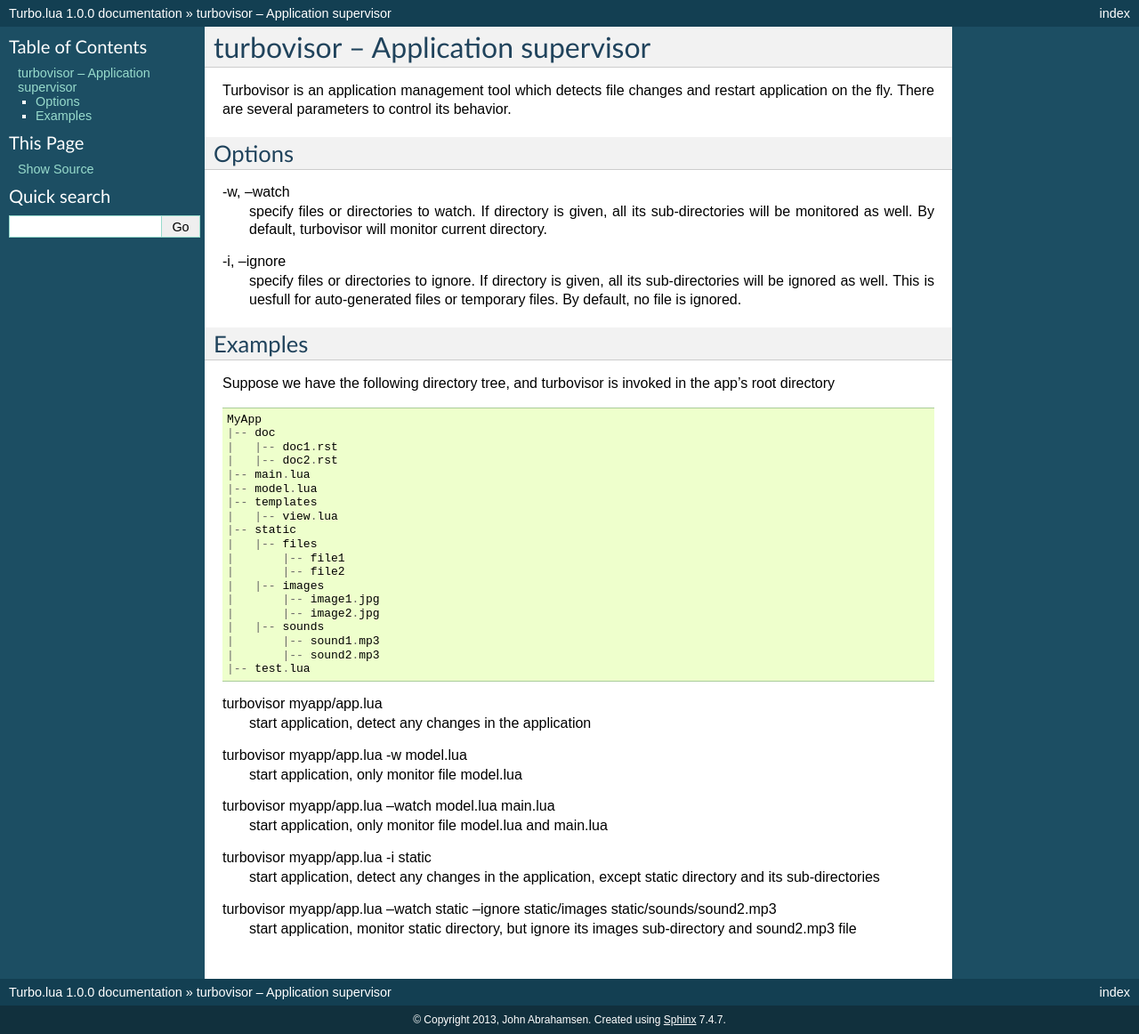
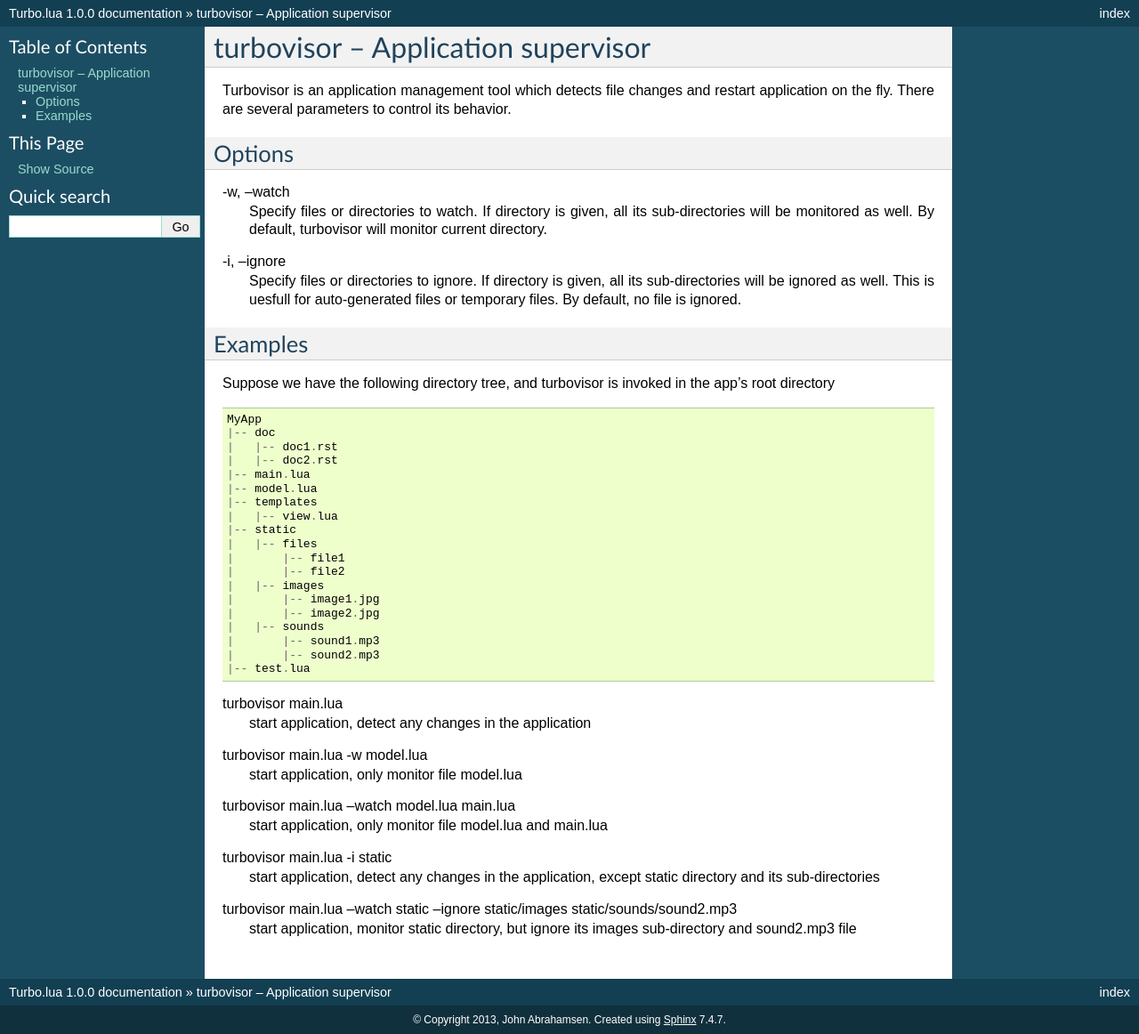
Before and after one commit to kernelsauce/turbo, a Sphinx documentation site: the page built from doc/turbovisor.rst, in a window 1280 px wide. Shown: the whole page at 89% size. Built offline with Sphinx 7.4.7, drawn with Linux system fonts in a browser that asks for light colours.

Commit message:
Fix typo

```diff
--- a/doc/turbovisor.rst
+++ b/doc/turbovisor.rst
@@ -9,9 +9,9 @@
 Options
 ~~~~~~~
 \-w, --watch
-  specify files or directories to watch.  If directory is given, all its sub-directories will be monitored as well.  By default, turbovisor will monitor current directory.
+  Specify files or directories to watch.  If directory is given, all its sub-directories will be monitored as well.  By default, turbovisor will monitor current directory.
 \-i, --ignore
-  specify files or directories to ignore.  If directory is given, all its sub-directories will be ignored as well.  This is uesfull for auto-generated files or temporary files.  By default, no file is ignored.
+  Specify files or directories to ignore.  If directory is given, all its sub-directories will be ignored as well.  This is uesfull for auto-generated files or temporary files.  By default, no file is ignored.
 
 Examples
 ~~~~~~~~
@@ -39,17 +39,18 @@
   |       |-- sound2.mp3
   |-- test.lua
 
-turbovisor myapp/app.lua
+
+turbovisor main.lua
   start application, detect any changes in the application
 
-turbovisor myapp/app.lua -w model.lua
+turbovisor main.lua -w model.lua
   start application, only monitor file model.lua
 
-turbovisor myapp/app.lua --watch model.lua main.lua
+turbovisor main.lua --watch model.lua main.lua
   start application, only monitor file model.lua and main.lua
 
-turbovisor myapp/app.lua -i static
+turbovisor main.lua -i static
   start application, detect any changes in the application, except static directory and its sub-directories
 
-turbovisor myapp/app.lua --watch static --ignore static/images static/sounds/sound2.mp3
+turbovisor main.lua --watch static --ignore static/images static/sounds/sound2.mp3
   start application, monitor static directory, but ignore its images sub-directory and sound2.mp3 file
```
